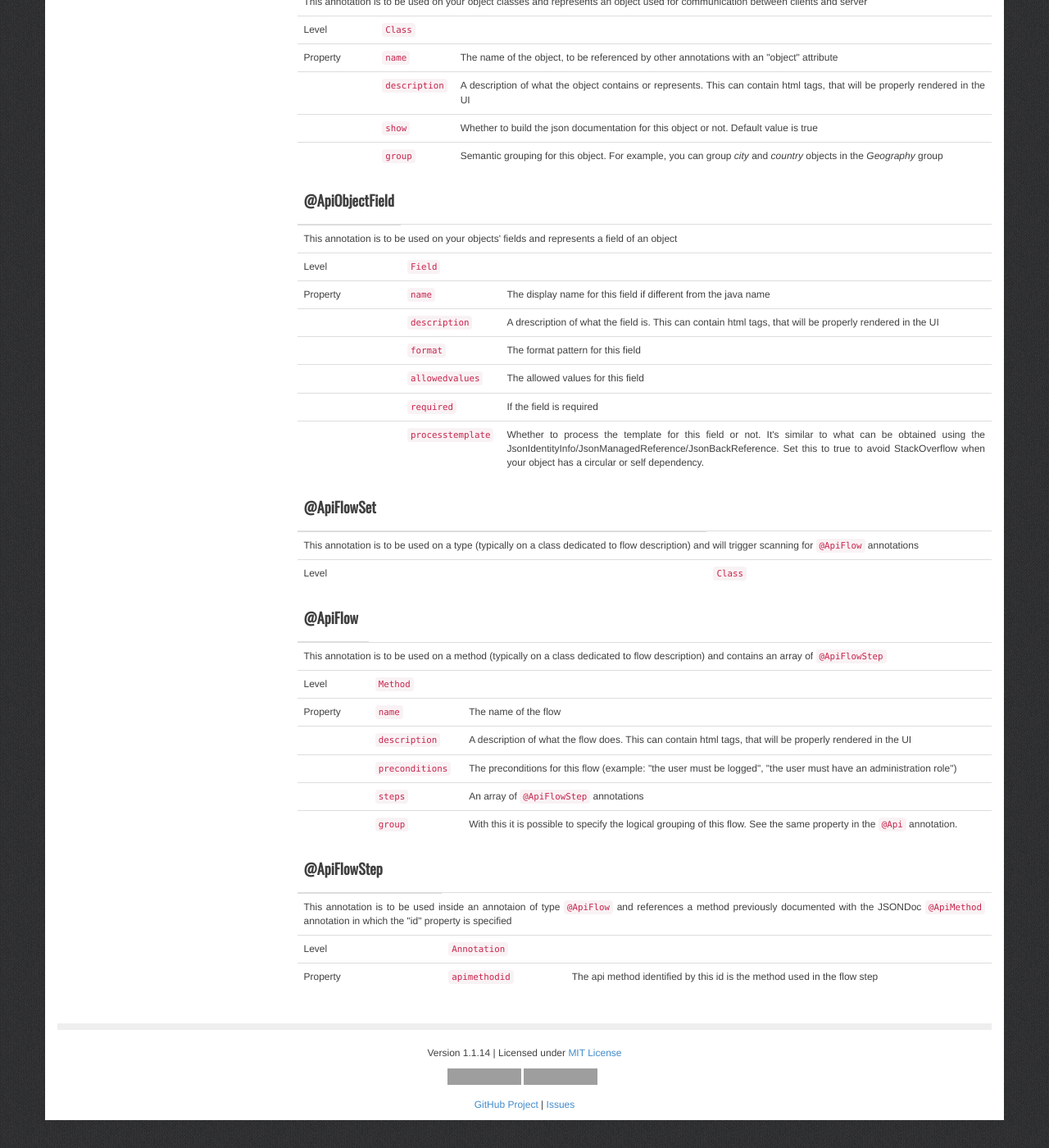
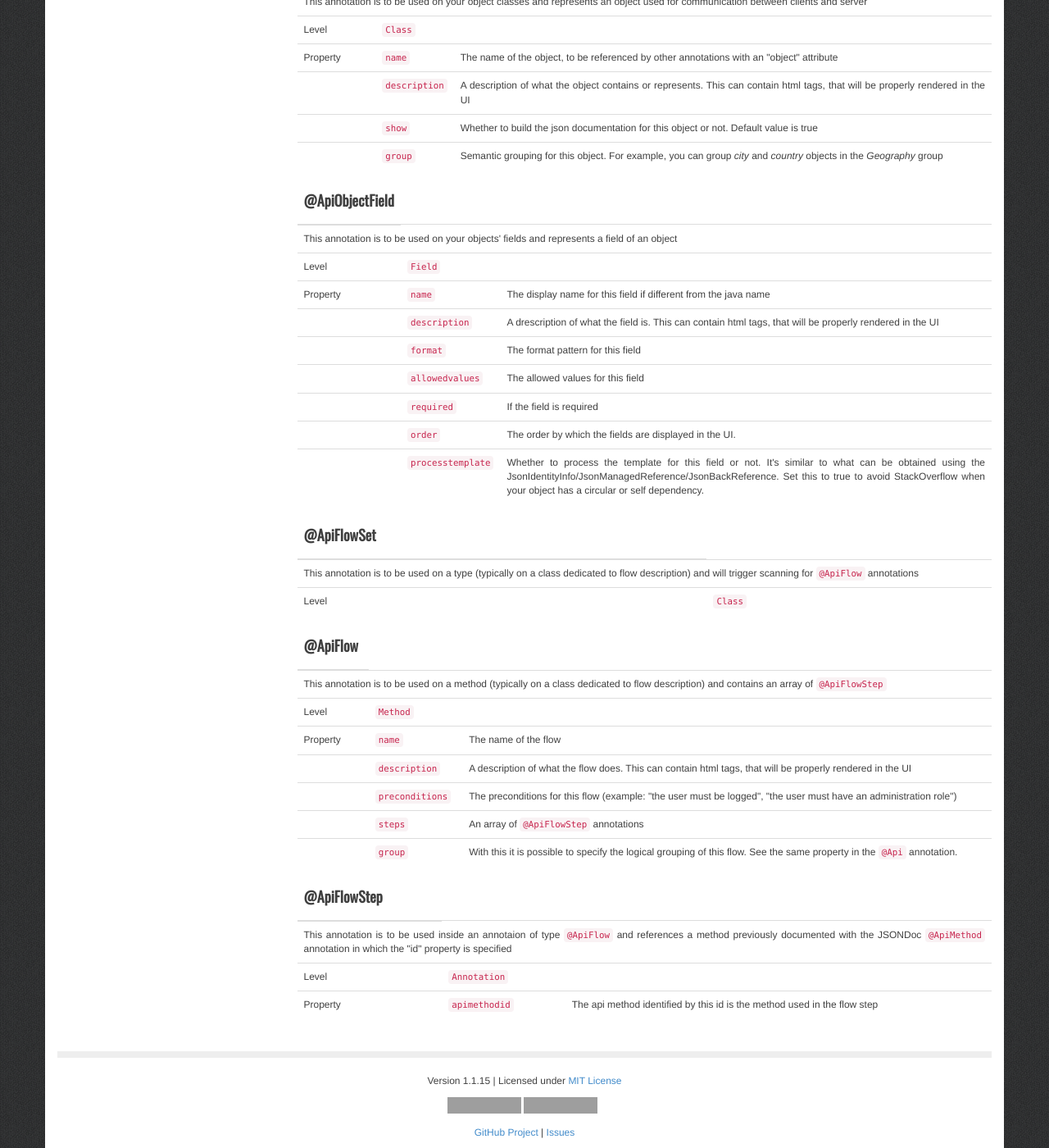
Before and after one commit to fabiomaffioletti/jsondoc, a Jekyll site: the page built from annotations.html, in a window 1280 px wide and 1400 px high, scrolled down 4755 px. Shown: the whole window at 82% size. Built offline with Jekyll 4.4.1, drawn with Linux system fonts in a browser that asks for light colours; nearby versions of some CDN libraries; some web fonts are replaced; Markdown is read by kramdown in place of the engine named in the settings; before the commit the page ends 6121 px from its top, so only the background shows below that; grey boxes are pictures that could not be loaded.

Commit message:
docs for version 1.1.15

```diff
--- a/_config.yml
+++ b/_config.yml
@@ -2,6 +2,6 @@ name: JSONDoc
 baseurl:
 markdown: redcarpet
 highlighter: pygments
-version: 1.1.14
+version: 1.1.15
 demourl: http://jsondoc.eu01.aws.af.cm/jsondoc-ui.html
 downloadurl: distro/jsondoc-bundle-1.0.2.tar.gz
--- a/annotations.html
+++ b/annotations.html
@@ -438,6 +438,11 @@ title: Documentation
 		</tr>
 		<tr>
 			<td></td>
+			<td><code>order</code></td>
+			<td>The order by which the fields are displayed in the UI.</td>
+		</tr>
+		<tr>
+			<td></td>
 			<td><code>processtemplate</code></td>
 			<td>Whether to process the template for this field or not. It's similar to what can be obtained using the JsonIdentityInfo/JsonManagedReference/JsonBackReference. Set this to true to avoid StackOverflow when your object has a circular or self dependency.</td>
 		</tr>
--- a/changelog.html
+++ b/changelog.html
@@ -2,6 +2,11 @@
 layout: default
 title: Changelog
 ---
+
+<h3>Version 1.1.15 <small>Jun 11, 2015</small></h3>
+<ul>
+<li><a target="_blank" href="https://github.com/fabiomaffioletti/jsondoc/issues/104">Ordering of @ApiObjectField</a></li>
+</ul>
 
 <h3>Version 1.1.14 <small>May 19, 2015</small></h3>
 <ul>
```
